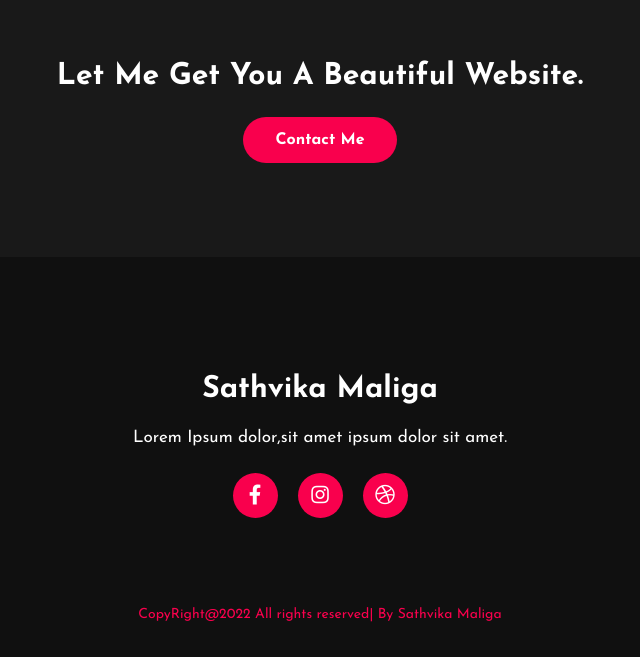
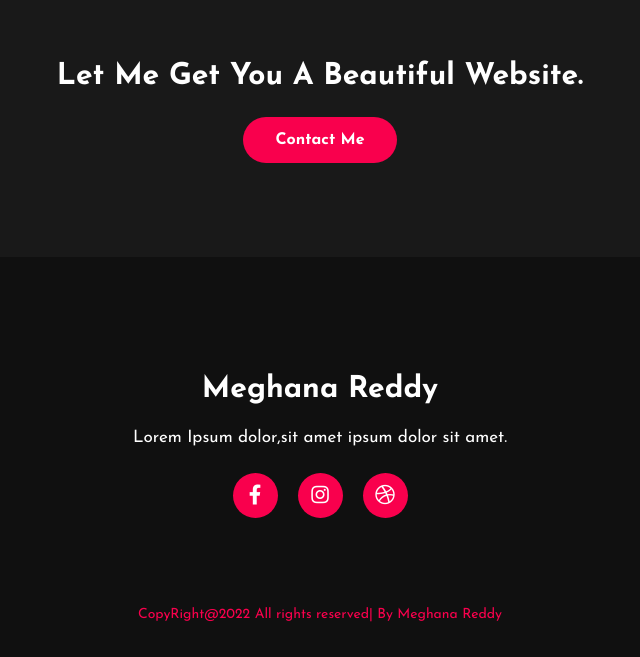
Before and after one commit to Meghanar11/OIBSIP, a plain HTML site: page portfolio page/index.html in a window 1280 px wide. Shown: the part 2724-3381 px from the top of the page, without its empty margins (320-960 px from the left). Drawn offline with Linux system fonts and the light colour scheme; files that its build step writes are made by us from their sources.

Commit message:
Update index.html

```diff
--- a/portfolio page/index.html
+++ b/portfolio page/index.html
@@ -105,14 +105,14 @@
 
 	<!------footer start--------->
 	<footer>
-		<p>Sathvika Maliga</p>
+		<p>Meghana Reddy</p>
 		<p>Lorem Ipsum dolor,sit amet ipsum dolor sit amet.</p>
 		<div class="social">
 			<a href="#"><i class="fab fa-facebook-f"></i></a>
 			<a href="#"><i class="fab fa-instagram"></i></a>
 			<a href="#"><i class="fab fa-dribbble"></i></a>
 		</div>
-		<p class="end">CopyRight@2022 All rights reserved| By Sathvika Maliga</p>
+		<p class="end">CopyRight@2022 All rights reserved| By Meghana Reddy</p>
 	</footer>
 </body>
 </html>
```
